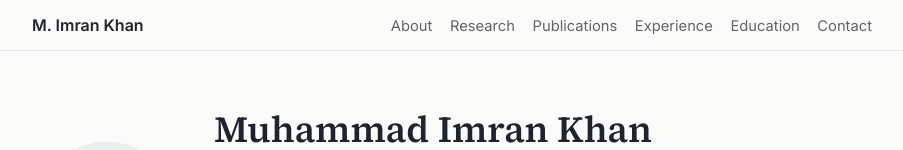
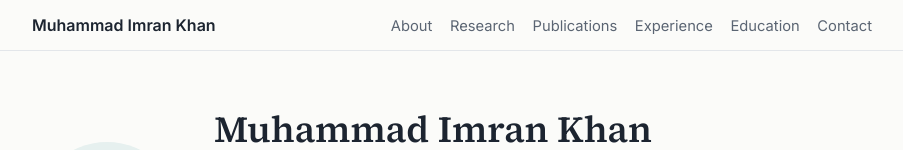
Before and after one commit to ikhan-apu/ikhan-apu.github.io, a plain HTML site: page index.html in a window 1280 px wide. Shown: the top 150 px of the page, without its empty margins (188-1091 px from the left). Drawn offline with Linux system fonts and the light colour scheme.

Commit message:
Update brand name in navigation

```diff
--- a/index.html
+++ b/index.html
@@ -139,7 +139,7 @@
 
 <nav>
   <div class="wrap">
-    <a class="brand" href="#top">M. Imran Khan</a>
+    <a class="brand" href="#top">Muhammad Imran Khan</a>
     <ul>
       <li><a href="#about">About</a></li>
       <li><a href="#research">Research</a></li>
```
